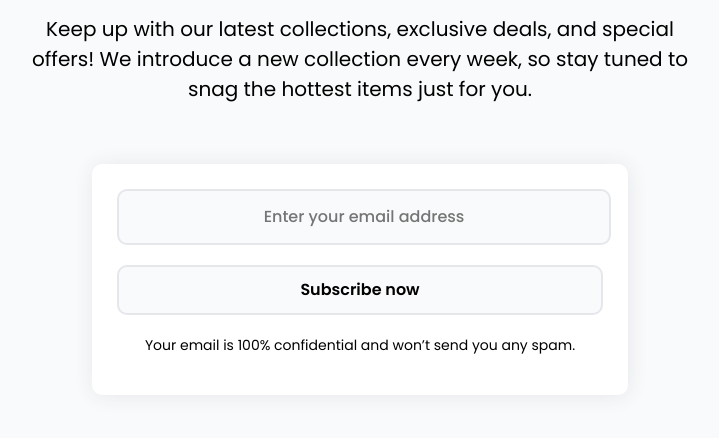
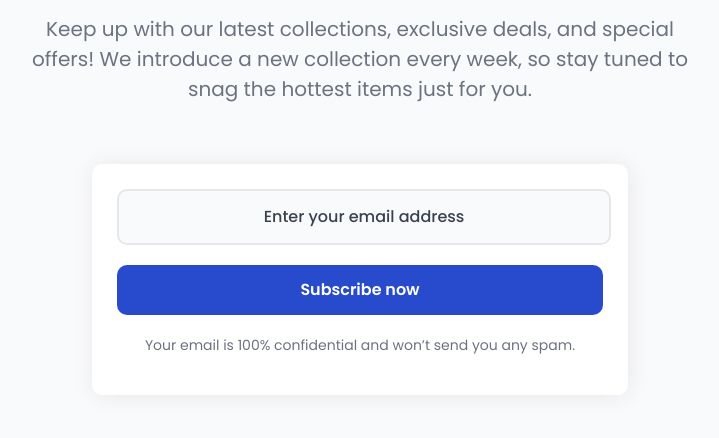
Before and after one commit to castellsJuan/newsletter, a plain HTML site: page index.html in a window 1280 px wide. Shown: the part 264-702 px from the top of the page, without its empty margins (280-999 px from the left). Drawn offline with Linux system fonts and the light colour scheme.

Commit message:
se definen colores y colores de fondo

```diff
--- a/estilos/estilos.css
+++ b/estilos/estilos.css
@@ -16,6 +16,7 @@ h2{
     font-weight: 400;
     font-size: 20px;
     margin-bottom: 60px;
+    color: #6C727F;
 }
 
 input, button{
@@ -34,13 +35,21 @@ input, button{
     background-color: #F9FAFB;
 }
 
+input::placeholder{
+    color: #394150;
+}
+
 button{
     font-weight: 600;
+    color: #FFFFFF;
+    background-color: #284BCE;
+    border: none;
 }
 
 p{
     font-weight: 400;
     font-size: 14px;
+    color: #6C727F;
 }
 
 #principal{
```
